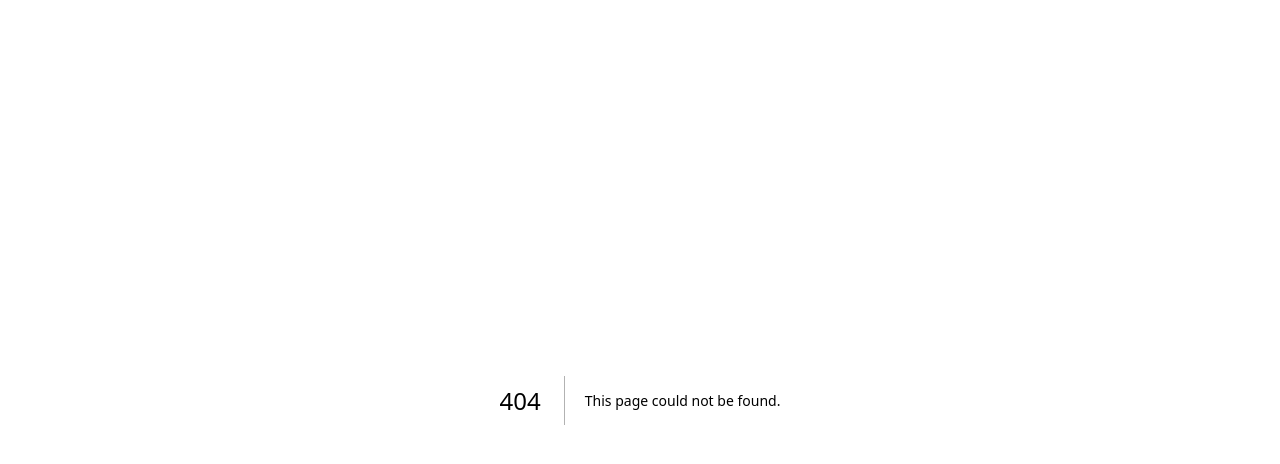
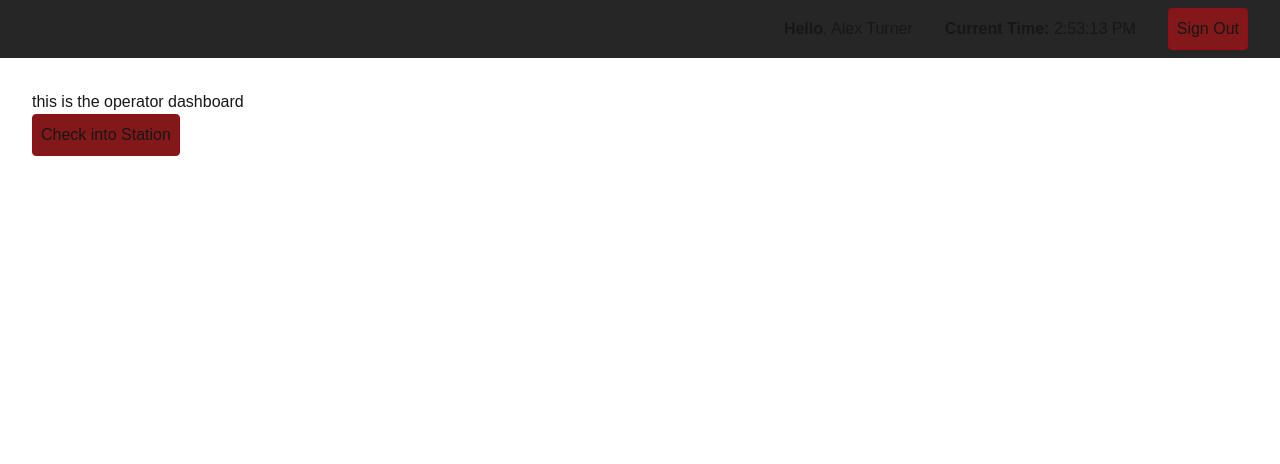
Before and after one commit to AlisonTDoyle/MES_Project, a Next.js app in the folder mes-gui/: page /dashboard in a window 1280 px wide. Before the commit this address had no page. Shown: the top 464 px of the page. Built offline with nearby package versions, Linux system fonts and the light colour scheme.

Commit message:
Implement Supervisor and Operator layouts; add Clock and OperatorStationStatusButton components

```diff
--- /dev/null
+++ b/mes-gui/app/(operator)/dashboard/_components/clock.tsx
@@ -0,0 +1,26 @@
+"use client";
+
+import { useEffect, useState } from "react";
+
+export default function Clock() {
+  const [time, setTime] = useState<string>("");
+
+  useEffect(() => {
+    const update = () => {
+      const now = new Date();
+      setTime(now.toLocaleTimeString());
+    };
+
+    // initial set
+    update();
+
+    // update every second
+    const interval = setInterval(update, 1000);
+
+    return () => clearInterval(interval);
+  }, []);
+
+  return (
+    <span>{time}</span>
+  );
+}
--- /dev/null
+++ b/mes-gui/app/(operator)/dashboard/_components/operator-station-status-button.tsx
@@ -0,0 +1,21 @@
+"use client";
+
+import { MouseEventHandler, MouseEvent, useState } from "react";
+
+export default function OperatorStationStatusButton() {
+    const buttonTextOptions:string[] = ["Check into Station", "Check out of Station"];
+    const [checkedIntoStation, setCheckedIntoStation] = useState(false);
+    const [buttonText, setButtonText] = useState(buttonTextOptions[0]);
+
+    function ChangeStationStaus(event:MouseEvent<HTMLButtonElement>):void  {
+        const newCheckedState = !checkedIntoStation;
+        setCheckedIntoStation(newCheckedState);
+        setButtonText(newCheckedState ? buttonTextOptions[1] : buttonTextOptions[0]);
+
+
+    }
+
+    return(
+        <button onClick={ChangeStationStaus} className="p-2 rounded border border-red-800 bg-red-900 hover:border-red-500 hover:bg-red-800 hover:cursor-pointer">{buttonText}</button>
+    )
+}
--- /dev/null
+++ b/mes-gui/app/(operator)/dashboard/page.tsx
@@ -0,0 +1,10 @@
+import OperatorStationStatusButton from "./_components/operator-station-status-button";
+
+export default function Dashboard() {
+    return(
+        <div>
+            this is the operator dashboard<br/>
+            <OperatorStationStatusButton></OperatorStationStatusButton>
+        </div>
+    )
+}
--- /dev/null
+++ b/mes-gui/app/(operator)/layout.tsx
@@ -0,0 +1,29 @@
+import Clock from '@/app/(operator)/dashboard/_components/clock'
+
+let companyName = process.env.COMPANY_NAME
+
+export default function OperatorLayout({
+  children,
+}: Readonly<{
+  children: React.ReactNode;
+}>) {
+  return (
+    <div>
+        <div className="bg-neutral-800 px-8 py-2">
+            <div className="grid grid-cols-[10%_90%]">
+                <div className='content-center'>{companyName}</div>
+                <div className='flex justify-end-safe '>
+                    <div className="content-center">
+                        <span className="mx-4"><span className="font-semibold">Hello</span>, Alex Turner</span>
+                        <span className="mx-4"><span className="font-semibold">Current Time:</span> <Clock></Clock></span>
+                        <span className="ml-4"><button type="button" className="p-2 rounded border border-red-800 bg-red-900 hover:border-red-500 hover:bg-red-800 hover:cursor-pointer">Sign Out</button></span>
+                    </div>
+                </div>
+            </div>
+        </div>
+        <div className="p-8">
+            {children}
+        </div>
+    </div>
+  );
+}
--- /dev/null
+++ b/mes-gui/app/(supervisor)/factory-overview/page.tsx
@@ -0,0 +1,11 @@
+export default function FactoryOverview({
+  children,
+}: Readonly<{
+  children: React.ReactNode;
+}>) {
+  return (
+    <div>
+        FactoryOverview
+    </div>
+  );
+}
--- a/mes-gui/app/(supervisor)/layout.tsx
+++ b/mes-gui/app/(supervisor)/layout.tsx
@@ -1,14 +1,14 @@
-export default function RootLayout({
+export default function SupervisorLayout({
   children,
 }: Readonly<{
   children: React.ReactNode;
 }>) {
   return (
-    <div className="grid grid-cols-[20-80]">
-        <div className="bg-neutral-800">
+    <div className="grid grid-cols-[20%_80%]">
+        <div className="bg-neutral-800 p-8">
             this is the side bar
         </div>
-        <div>
+        <div className="p-8">
             {children}
         </div>
     </div>
--- a/mes-gui/app/(supervisor)/quick-view/page.tsx
+++ /dev/null
@@ -1,7 +0,0 @@
-export default function QuickView() {
-    return (
-        <div>
-            this is the supervisor quick view
-        </div>
-    )
-}
```
